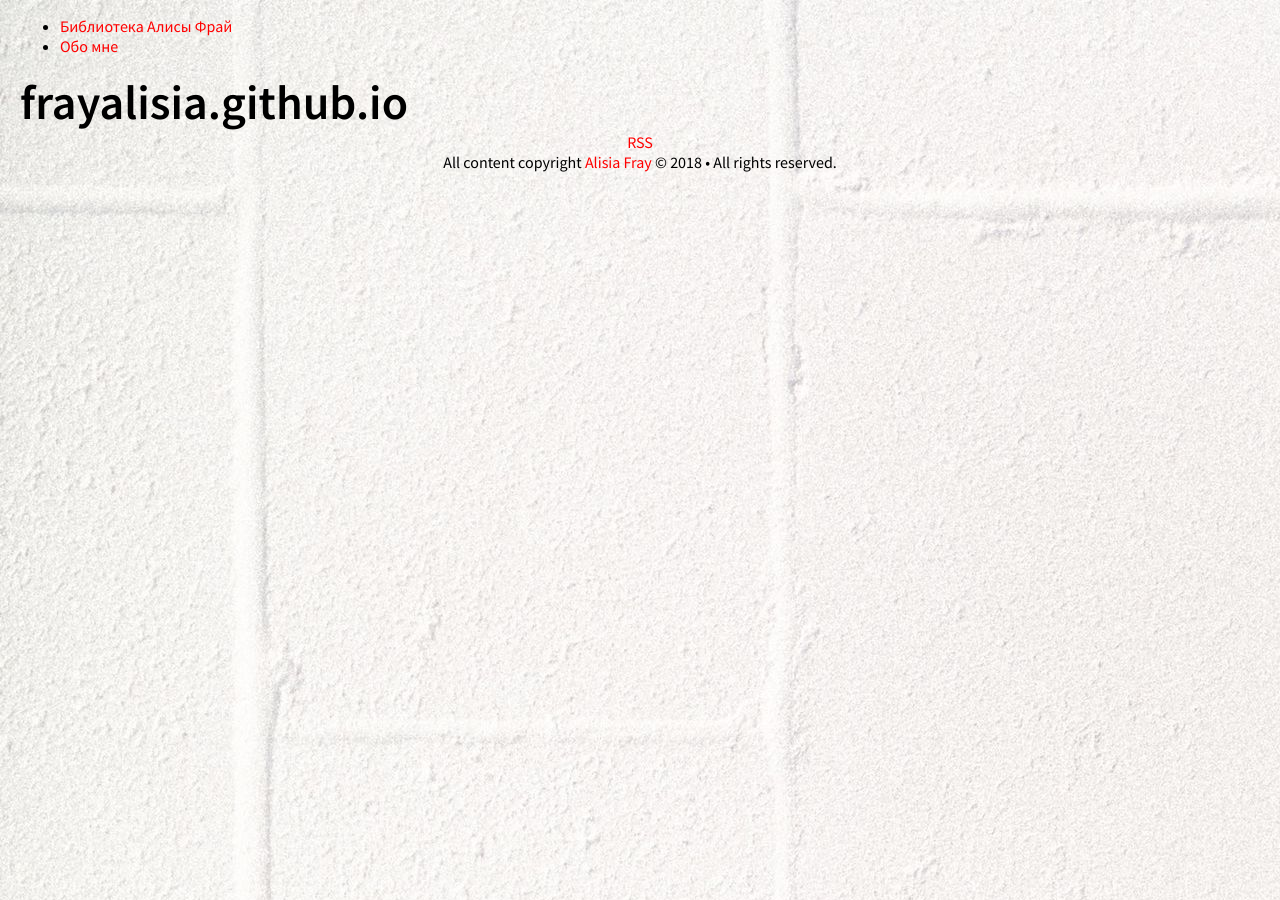
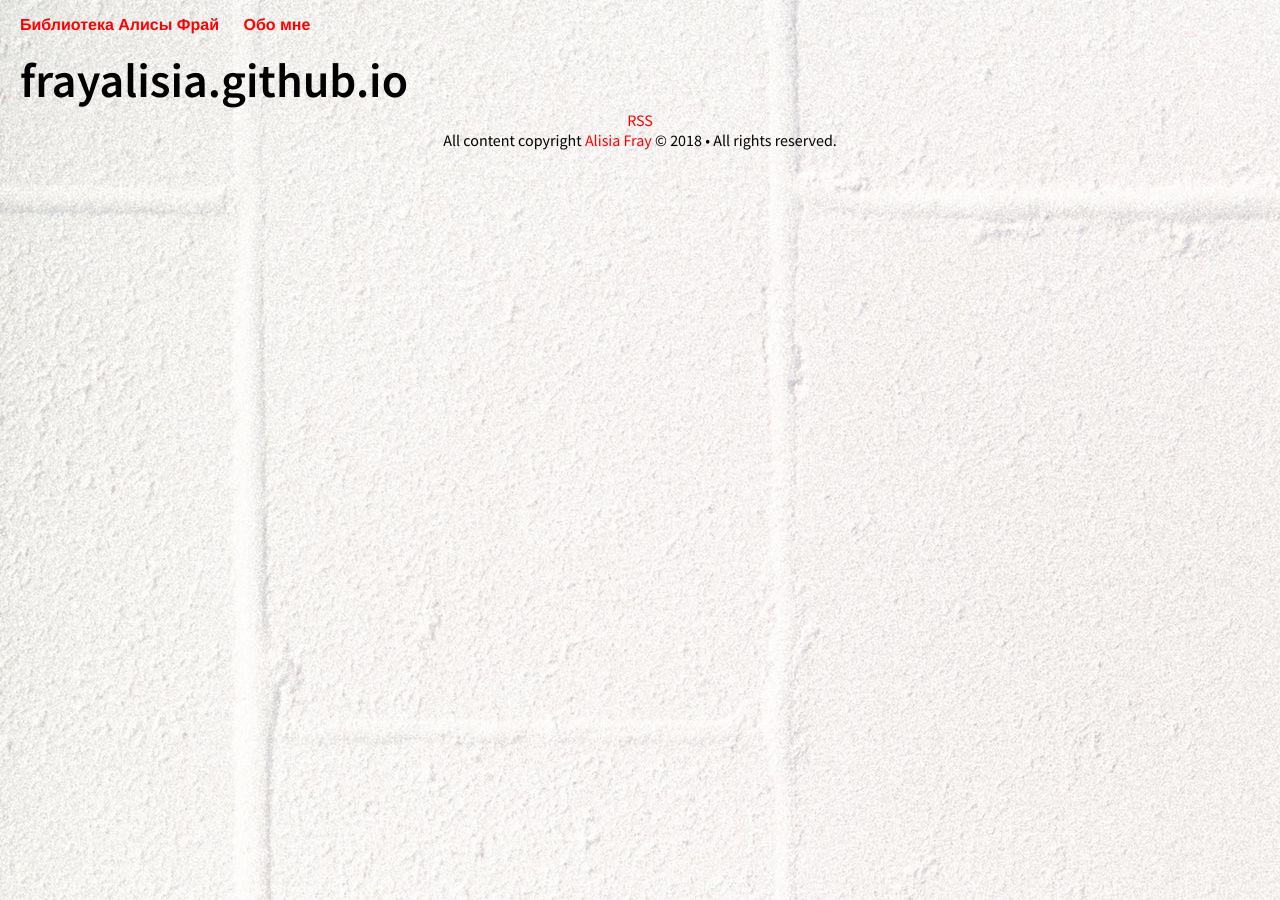
Before and after one commit to frayalisia/frayalisia.github.io, a Jekyll site: the page built from README.md, in a window 1280 px wide. Built offline with Jekyll 4.4.1, drawn with Linux system fonts in a browser that asks for light colours; our own code applies the rules of GitHub Pages for plain Markdown files.

Commit message:
Update main.scss

```diff
--- a/css/main.scss
+++ b/css/main.scss
@@ -55,6 +55,16 @@
   vertical-align: bottom;
 }
 
+nav ul {
+    font-family:'Helvetica', 'Arial', 'Sans-Serif';
+    padding: 0px;
+    list-style: none;
+    font-weight: bold;
+}
+nav ul li {
+    display: inline;
+    margin-right: 20px;
+}
 
 /*----- Books -----*/
 
```
